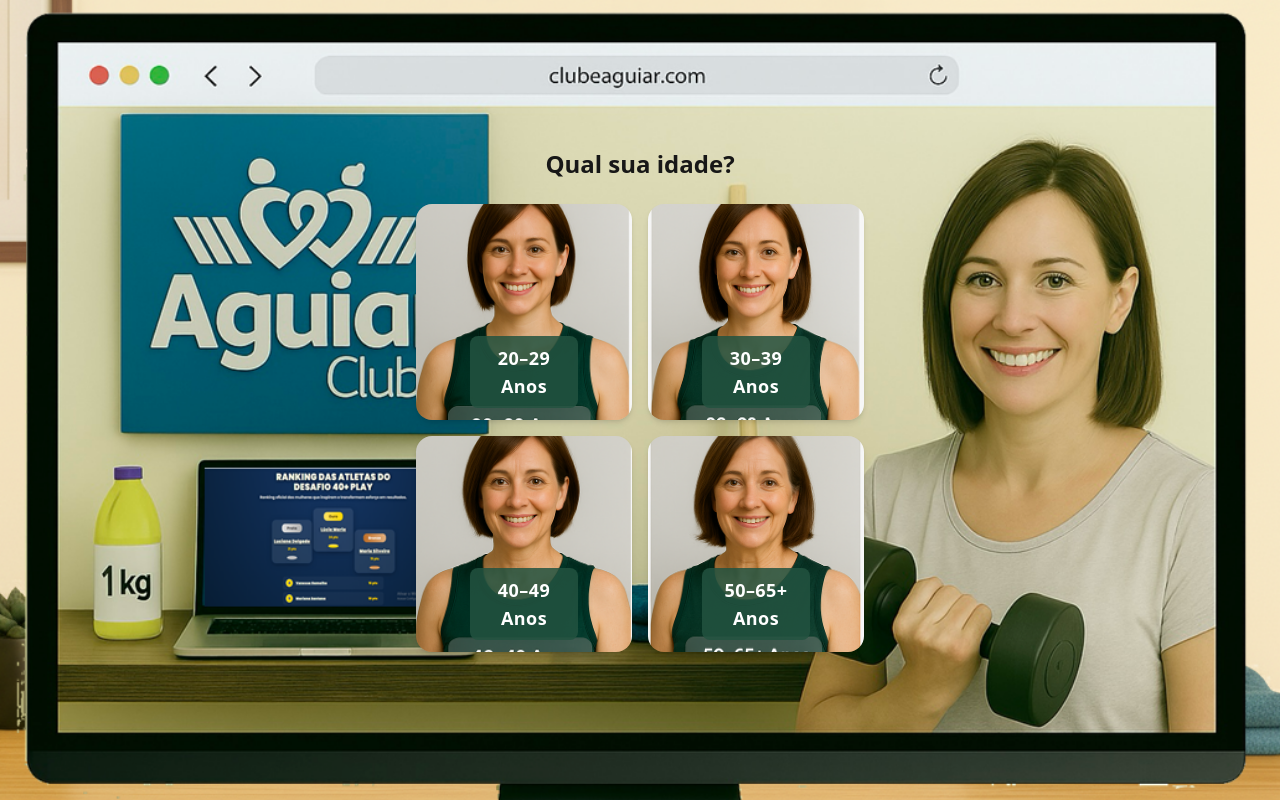
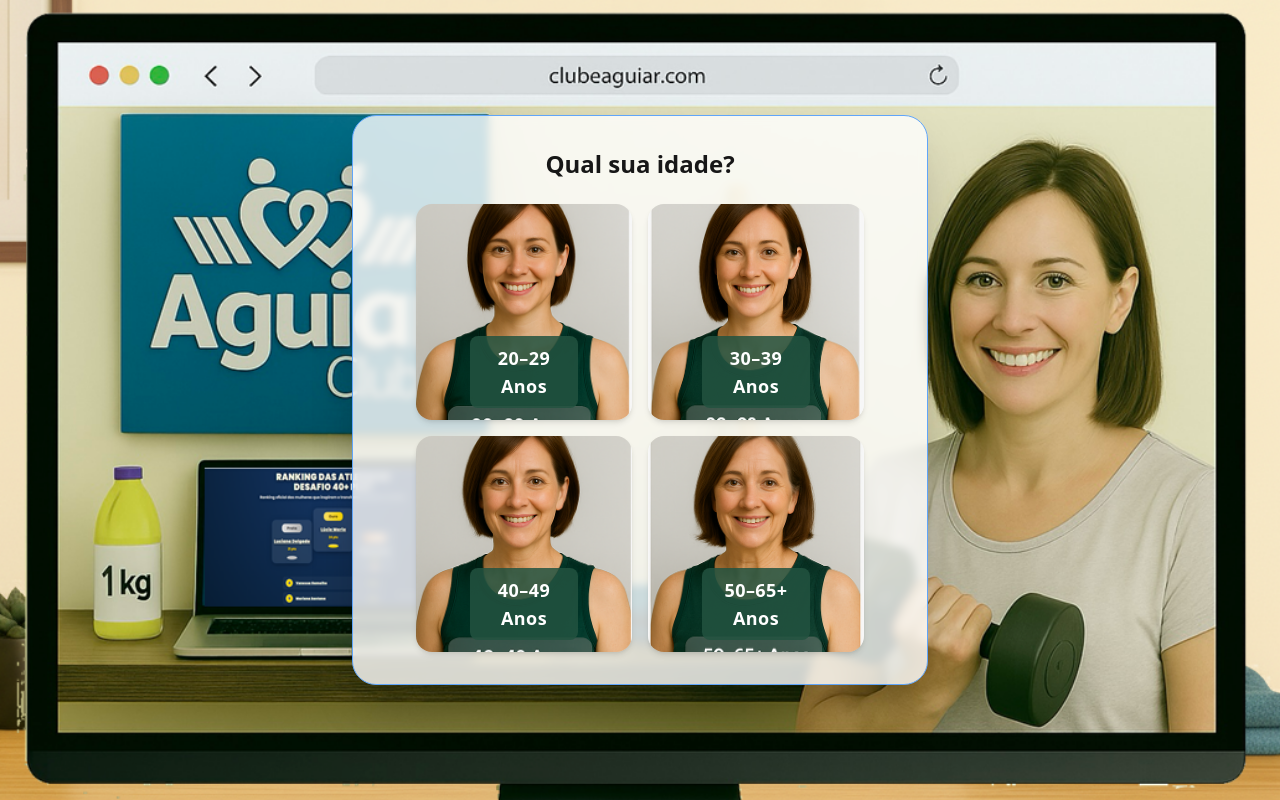
Before and after one commit to hugoaguiarborges-collab/Funil-Clube-Aguiar, a React (Vite) app: page / in a window 1280 px wide. Both pictures are taken after a click on the button "Quero participar". Built offline with nearby package versions, Linux system fonts and the light colour scheme; the HTML template or start-up script is replaced by a standard one.

Commit message:
Refactor EnqueteIdade component layout and structure

```diff
--- a/src/components/EnqueteIdade.tsx
+++ b/src/components/EnqueteIdade.tsx
@@ -17,8 +17,9 @@ type Props = {
 export default function EnqueteIdade({ onSelect }: Props) {
   return (
     <div className="flex flex-col items-center w-full py-5">
+      <div className="w-full max-w-xl bg-white/80 rounded-3xl border border-blue-400 shadow-2xl p-8 backdrop-blur-sm">
         <h2 className="text-2xl font-extrabold text-neutral-900 mb-6 text-center">Qual sua idade?</h2>
-      <div className="grid grid-cols-2 gap-4 w-full max-w-md">
+        <div className="grid grid-cols-2 gap-4 w-full max-w-md mx-auto">
           {options.map((option) => (
             <button
               key={option.label}
@@ -34,5 +35,6 @@ export default function EnqueteIdade({ onSelect }: Props) {
           ))}
         </div>
       </div>
+    </div>
   );
 }
```
Lines whose indentation alone changed are shown as unchanged.
